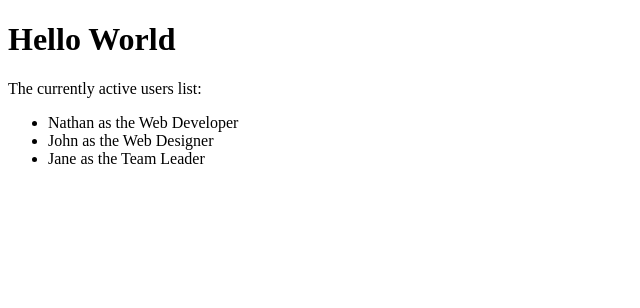
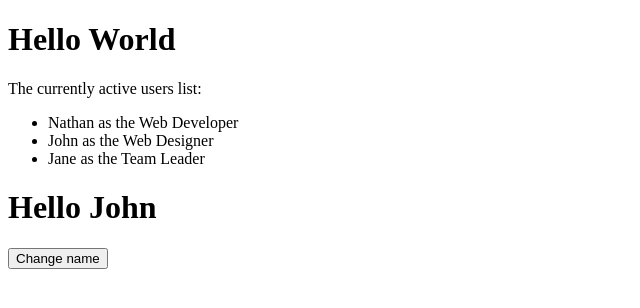
Before and after one commit to AndreyGOIT/beginning_react, a React (Vite) app: page / in a window 1280 px wide. Shown: the top 308 px of the page, without its empty margins (0-640 px from the left). Built offline with nearby package versions, Linux system fonts and the light colour scheme.

Commit message:
component rendering

```diff
--- a/src/App.jsx
+++ b/src/App.jsx
@@ -1,4 +1,4 @@
-
+import ParentComponent from './components/ParentComponent.jsx'
 
 function App() {
   const users = [
@@ -9,7 +9,7 @@ function App() {
   return (
     <>
     <h1 className='text-lowercase'>Hello World</h1>
-    {/* <h2>Learning to code with React</h2>*/}
+
     <p>The currently active users list:</p>
       <ul>
       {
@@ -21,6 +21,7 @@ function App() {
         })
       }
       </ul>
+      <ParentComponent />
     </>
   )
 }
--- a/src/components/ParentComponent.jsx
+++ b/src/components/ParentComponent.jsx
@@ -1,14 +1,16 @@
 import { useState } from "react"
-export default function ParentComponent() {
-    const [name, setName] = useState('John')
-    return <ChildComponent
-    name={name}
-    //   age={29}
-    //   hobbies={["read books", "drink coffee"]}
-    //   occupation="Software Engineer"
-      />
+
+ function ParentComponent() {
+    const [name, setName] = useState('John');
+    return (
+        <>
+        <h1>Hello {name}</h1>
+        <button onClick={()=> setName('Mark')}>Change name</button>
+        </>
+    )
   }
 
-  function ChildComponent(props){
-    return <p>Hello World! my name is {props.name}</p>
-  }
+  export default ParentComponent;
+//   function ChildComponent(props){
+//     return <p>Hello World! my name is {props.name}</p>
+//   }
```
